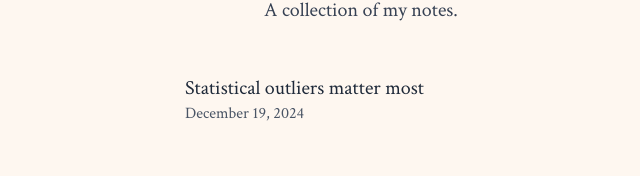
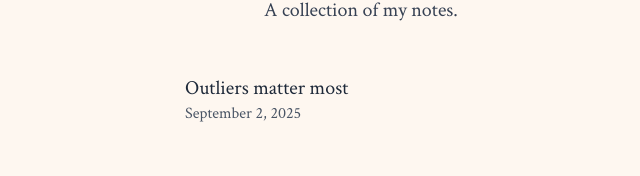
Before and after one commit to LukasWesemann/lukaswesemann.com, a Next.js app: page /essays in a window 1280 px wide. Shown: the part 331-507 px from the top of the page, without its empty margins (279-919 px from the left). Built offline with nearby package versions, Linux system fonts and the light colour scheme.

Commit message:
title change essay

```diff
--- a/src/app/essays/statistical-outliers-matter-most/page.tsx
+++ b/src/app/essays/outliers-matter-most/page.tsx
@@ -3,8 +3,8 @@ import Essay from "@/components/Essay";
 export default function StatisticalOutliersMatterMost() {
   return (
     <Essay
-      title="Statistical outliers matter most"
-      date="December 19, 2024"
+      title="Outliers matter most"
+      date="September 2, 2025"
     >
       <p className="text-gray-700 font-serif leading-relaxed text-xl">
         Many important objectives in life are achieved by repeatedly sampling from a partly unknown probability distribution over possible outcomes. We want to find an apartment, so we go to many differet inspections. While we have some feeling for which ones are promising and which ones aren't, the uncertainty is large. So we try repeatedly until we find an apartment that we actually like. The same goes for finding a romantic partner or a great deal for a second hand car and so on.
--- a/src/app/essays/page.tsx
+++ b/src/app/essays/page.tsx
@@ -1,9 +1,9 @@
 export default function EssaysOverview() {
   const essays: { title: string; date: string; slug: string }[] = [
     {
-      title: "Statistical outliers matter most",
-      date: "December 19, 2024",
-      slug: "statistical-outliers-matter-most"
+      title: "Outliers matter most",
+      date: "September 2, 2025",
+      slug: "outliers-matter-most"
     },
     // {
     //   title: "The Future of Foundation Models",
```
